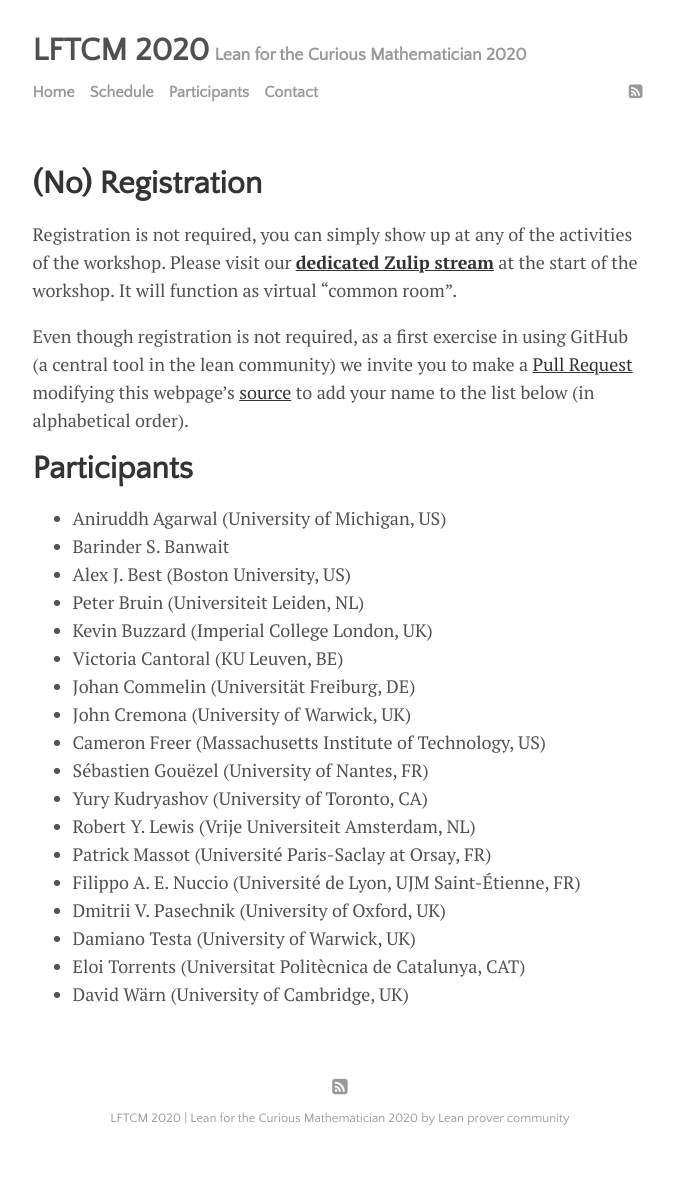
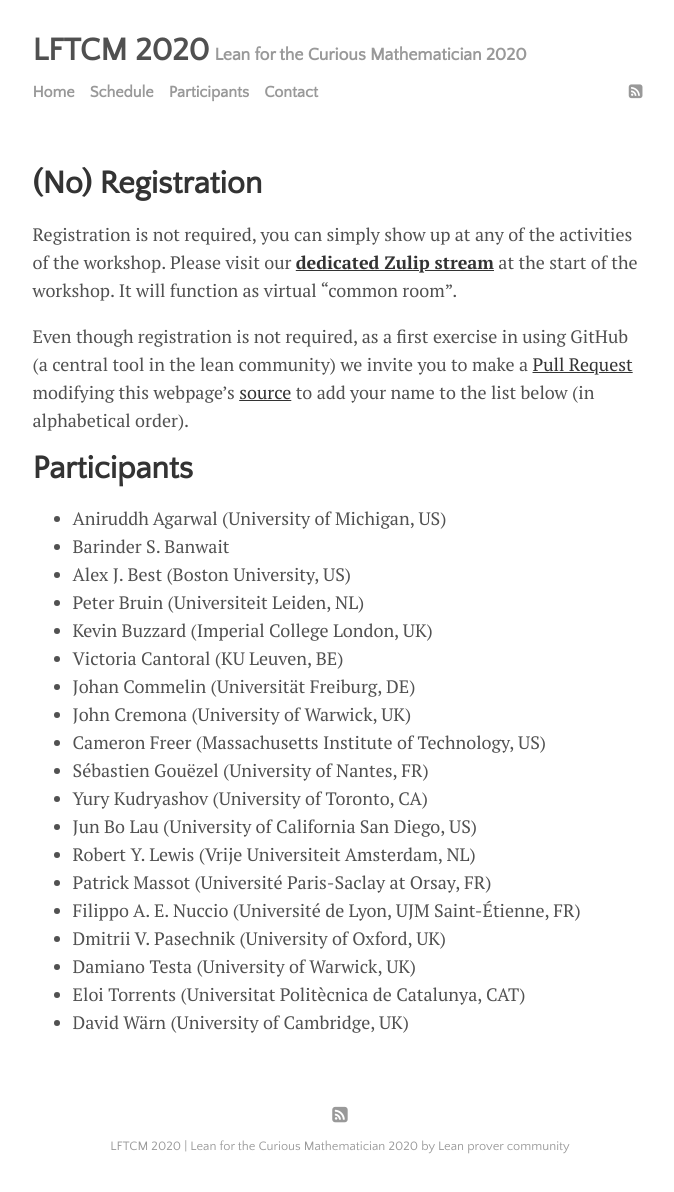
Before and after one commit to leanprover-community/lftcm2020, a Jekyll site: the page built from participants.md, in a window 1280 px wide. Shown: the whole page, without its empty margins (300-974 px from the left). Built offline with Jekyll 4.4.1, drawn with Linux system fonts in a browser that asks for light colours; before the commit the page ends 1164 px from its top, so only the background shows below that.

Commit message:
Update participants.md

```diff
--- a/participants.md
+++ b/participants.md
@@ -35,6 +35,7 @@
 * Cameron Freer (Massachusetts Institute of Technology, US)
 * Sébastien Gouëzel (University of Nantes, FR)
 * Yury Kudryashov (University of Toronto, CA)
+* Jun Bo Lau (University of California San Diego, US)
 * Robert Y. Lewis (Vrije Universiteit Amsterdam, NL)
 * Patrick Massot (Université Paris-Saclay at Orsay, FR)
 * Filippo A. E. Nuccio (Université de Lyon, UJM Saint-Étienne, FR)
```
